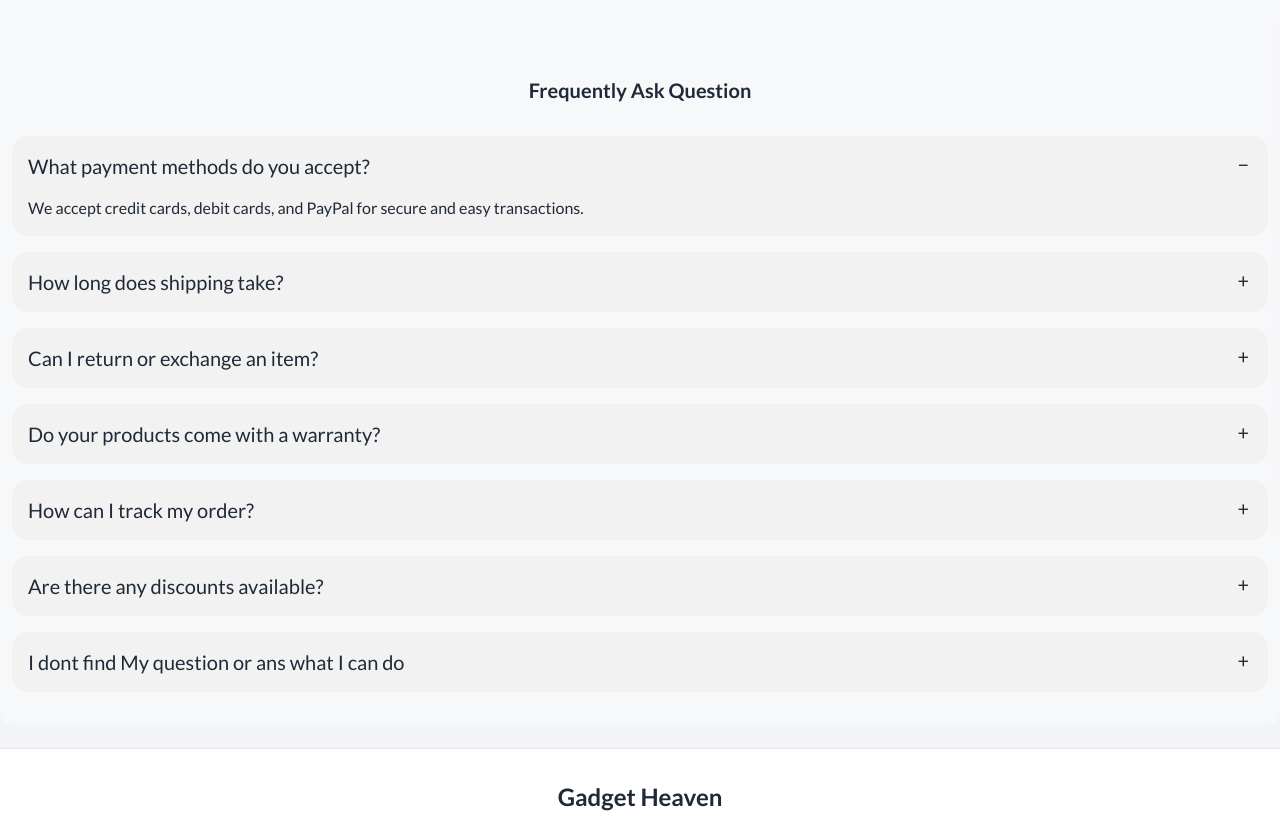
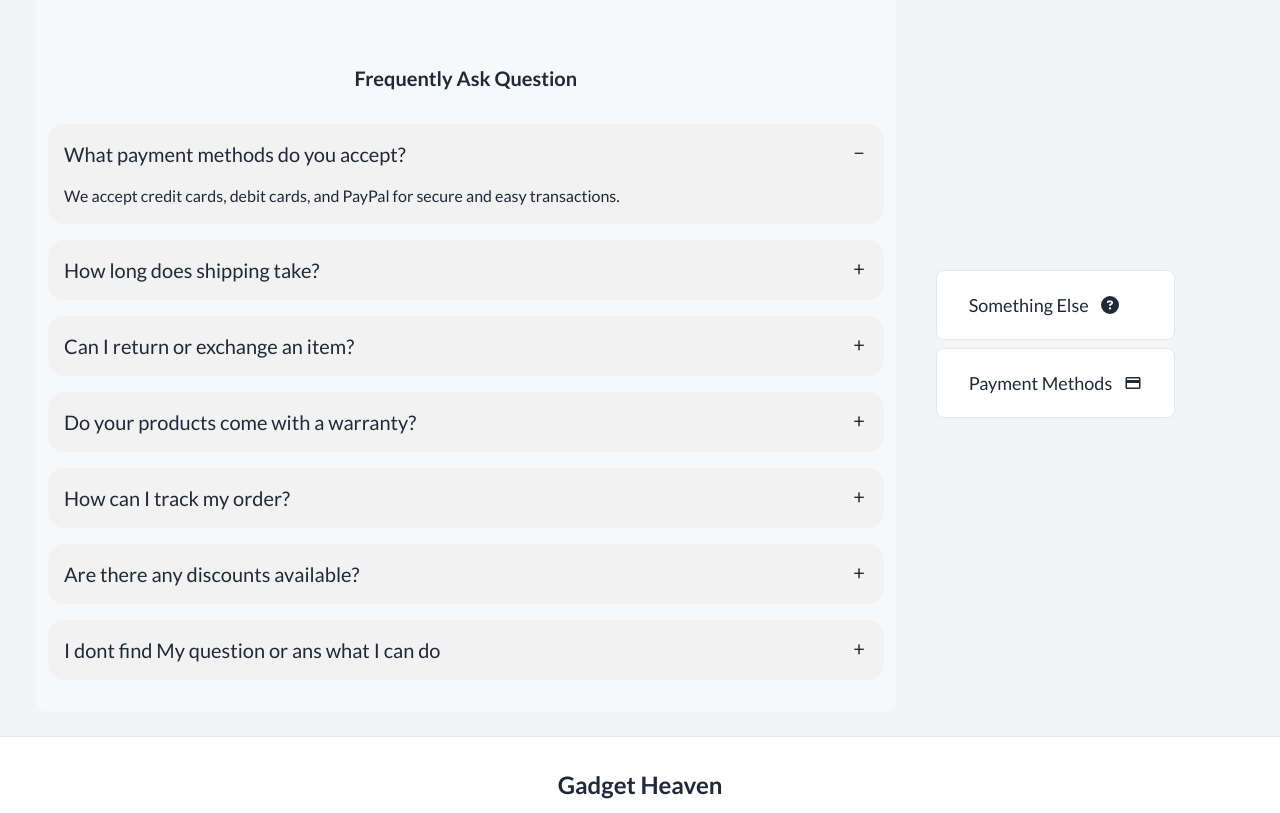
Before and after one commit to programming-hero-web-course-4/b10a8-gadget-heaven-xubayers, a React (Vite) app: page /customer-services in a window 1280 px wide. Shown: the part 740-1553 px from the top of the page. Built offline with nearby package versions, Linux system fonts and the light colour scheme.

Commit message:
fix bugs and add new feature in customer service section

```diff
--- /dev/null
+++ b/src/components/FrequentlyAskedQuestion.jsx
@@ -0,0 +1,97 @@
+export default function FrequentlyAskedQuestion() {
+  return (
+    <div className=" mb-6 mx-auto px-3 bg-white/30 rounded-xl py-8 space-y-4">
+      <h2 className="mx-auto text-xl font-bold text-center mt-20 mb-8">
+        Frequently Ask Question
+      </h2>
+      <div className="collapse collapse-plus bg-base-200">
+        <input type="radio" name="my-accordion-3" defaultChecked />
+        <div className="collapse-title text-xl font-medium">
+          What payment methods do you accept?
+        </div>
+        <div className="collapse-content">
+          <p>
+            We accept credit cards, debit cards, and PayPal for secure and easy
+            transactions.
+          </p>
+        </div>
+      </div>
+
+      <div className="collapse collapse-plus bg-base-200">
+        <input type="radio" name="my-accordion-3" />
+        <div className="collapse-title text-xl font-medium">
+          How long does shipping take?
+        </div>
+        <div className="collapse-content">
+          <p>
+            Standard shipping typically takes 5-7 business days. Expedited
+            options are available at checkout.
+          </p>
+        </div>
+      </div>
+
+      <div className="collapse collapse-plus bg-base-200">
+        <input type="radio" name="my-accordion-3" />
+        <div className="collapse-title text-xl font-medium">
+          Can I return or exchange an item?
+        </div>
+        <div className="collapse-content">
+          <p>
+            Yes, we offer a 30-day return policy for unused items. Please check
+            our return policy for more details.
+          </p>
+        </div>
+      </div>
+
+      <div className="collapse collapse-plus bg-base-200">
+        <input type="radio" name="my-accordion-3" />
+        <div className="collapse-title text-xl font-medium">
+          Do your products come with a warranty?
+        </div>
+        <div className="collapse-content">
+          <p>
+            Most of our products come with a one-year manufacturers warranty.
+            Please refer to the product details for specifics.
+          </p>
+        </div>
+      </div>
+
+      <div className="collapse collapse-plus bg-base-200">
+        <input type="radio" name="my-accordion-3" />
+        <div className="collapse-title text-xl font-medium">
+          How can I track my order?
+        </div>
+        <div className="collapse-content">
+          <p>
+            After your order is shipped, we’ll send you a tracking number via
+            email so you can monitor its delivery status.
+          </p>
+        </div>
+      </div>
+
+      <div className="collapse collapse-plus bg-base-200">
+        <input type="radio" name="my-accordion-3" />
+        <div className="collapse-title text-xl font-medium">
+          Are there any discounts available?
+        </div>
+        <div className="collapse-content">
+          <p>
+            Yes, we frequently offer discounts and promotions. Subscribe to our
+            newsletter to stay updated!
+          </p>
+        </div>
+      </div>
+      <div className="collapse collapse-plus bg-base-200">
+        <input type="radio" name="my-accordion-3" />
+        <div className="collapse-title text-xl font-medium">
+          I dont find My question or ans what I can do
+        </div>
+        <div className="collapse-content">
+          <p>
+            You can see above a FORM feel free to write your queston or problem.
+          </p>
+        </div>
+      </div>
+    </div>
+  );
+}
--- a/src/components/Nav.jsx
+++ b/src/components/Nav.jsx
@@ -38,7 +38,7 @@ export default function Nav() {
 
   return (
     <header
-      className={`${isRootPath ? "bg-gray-100" : "bg-white"} md:pt-8 pt-3 `}
+      className={`${isRootPath ? "bg-gray-100" : "bg-white"} md:pt-5 pt-3 `}
     >
       <div
         ref={navRaf}
--- a/src/pages/CustomerServices.jsx
+++ b/src/pages/CustomerServices.jsx
@@ -1,5 +1,8 @@
 import { useEffect, useRef, useState } from "react";
 import Heading from "../utils/Heading";
+import FrequentlyAskedQuestion from "../components/FrequentlyAskedQuestion";
+import { FaCircleQuestion } from "react-icons/fa6";
+import { MdOutlinePayment } from "react-icons/md";
 
 export default function CustomerServices() {
   const nameRef = useRef();
@@ -80,98 +83,17 @@ export default function CustomerServices() {
             </div>
           </dialog>
         </div>
-        <div className=" mb-6 mx-auto px-3 bg-white/30 rounded-xl py-8 space-y-4">
-          <h2 className="mx-auto text-xl font-bold text-center mt-20 mb-8">
-            Frequently Ask Question
-          </h2>
-          <div className="collapse collapse-plus bg-base-200">
-            <input type="radio" name="my-accordion-3" defaultChecked />
-            <div className="collapse-title text-xl font-medium">
-              What payment methods do you accept?
-            </div>
-            <div className="collapse-content">
-              <p>
-                We accept credit cards, debit cards, and PayPal for secure and
-                easy transactions.
-              </p>
-            </div>
+        <div className="flex gap-10 px-9">
+          <div>
+            <FrequentlyAskedQuestion />
           </div>
-
-          <div className="collapse collapse-plus bg-base-200">
-            <input type="radio" name="my-accordion-3" />
-            <div className="collapse-title text-xl font-medium">
-              How long does shipping take?
-            </div>
-            <div className="collapse-content">
-              <p>
-                Standard shipping typically takes 5-7 business days. Expedited
-                options are available at checkout.
-              </p>
-            </div>
-          </div>
-
-          <div className="collapse collapse-plus bg-base-200">
-            <input type="radio" name="my-accordion-3" />
-            <div className="collapse-title text-xl font-medium">
-              Can I return or exchange an item?
-            </div>
-            <div className="collapse-content">
-              <p>
-                Yes, we offer a 30-day return policy for unused items. Please
-                check our return policy for more details.
-              </p>
-            </div>
-          </div>
-
-          <div className="collapse collapse-plus bg-base-200">
-            <input type="radio" name="my-accordion-3" />
-            <div className="collapse-title text-xl font-medium">
-              Do your products come with a warranty?
-            </div>
-            <div className="collapse-content">
-              <p>
-                Most of our products come with a one-year manufacturers
-                warranty. Please refer to the product details for specifics.
-              </p>
-            </div>
-          </div>
-
-          <div className="collapse collapse-plus bg-base-200">
-            <input type="radio" name="my-accordion-3" />
-            <div className="collapse-title text-xl font-medium">
-              How can I track my order?
-            </div>
-            <div className="collapse-content">
-              <p>
-                After your order is shipped, we’ll send you a tracking number
-                via email so you can monitor its delivery status.
-              </p>
-            </div>
-          </div>
-
-          <div className="collapse collapse-plus bg-base-200">
-            <input type="radio" name="my-accordion-3" />
-            <div className="collapse-title text-xl font-medium">
-              Are there any discounts available?
-            </div>
-            <div className="collapse-content">
-              <p>
-                Yes, we frequently offer discounts and promotions. Subscribe to
-                our newsletter to stay updated!
-              </p>
-            </div>
-          </div>
-          <div className="collapse collapse-plus bg-base-200">
-            <input type="radio" name="my-accordion-3" />
-            <div className="collapse-title text-xl font-medium">
-              I dont find My question or ans what I can do
-            </div>
-            <div className="collapse-content">
-              <p>
-                You can see above a FORM feel free to write your queston or
-                problem.
-              </p>
-            </div>
+          <div className="my-auto space-y-2">
+            <button className="md:px-8 px-4 w-full items-center gap-3 flex  md:py-5 py-2 rounded-lg bg-white border text-lg ">
+              Something Else <FaCircleQuestion />
+            </button>
+            <button className="md:px-8 px-4 w-full items-center gap-3 flex  md:py-5 py-2 rounded-lg bg-white border text-lg ">
+              Payment Methods <MdOutlinePayment />
+            </button>
           </div>
         </div>
       </div>
```
